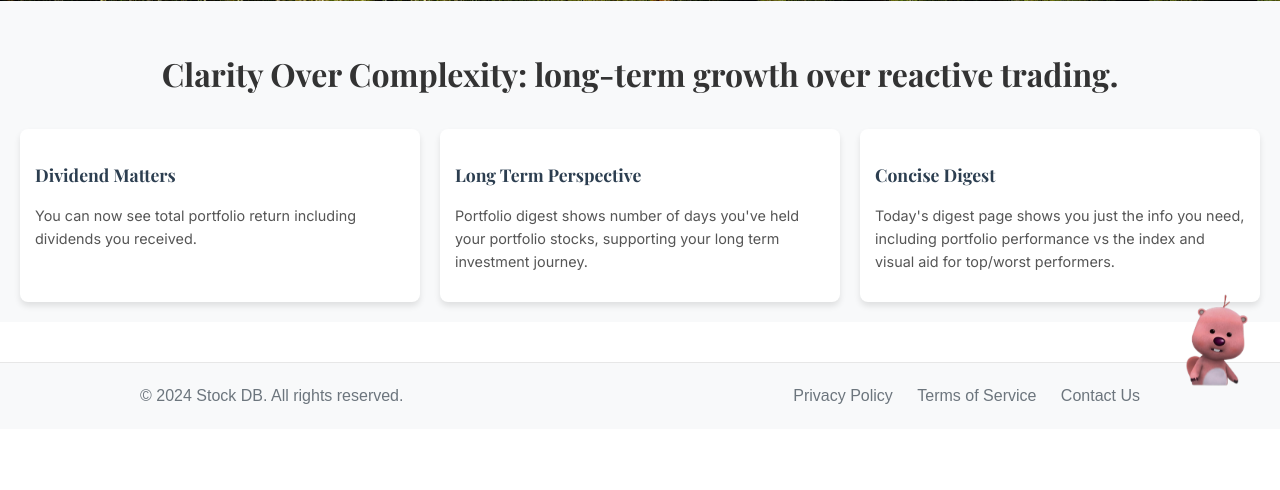
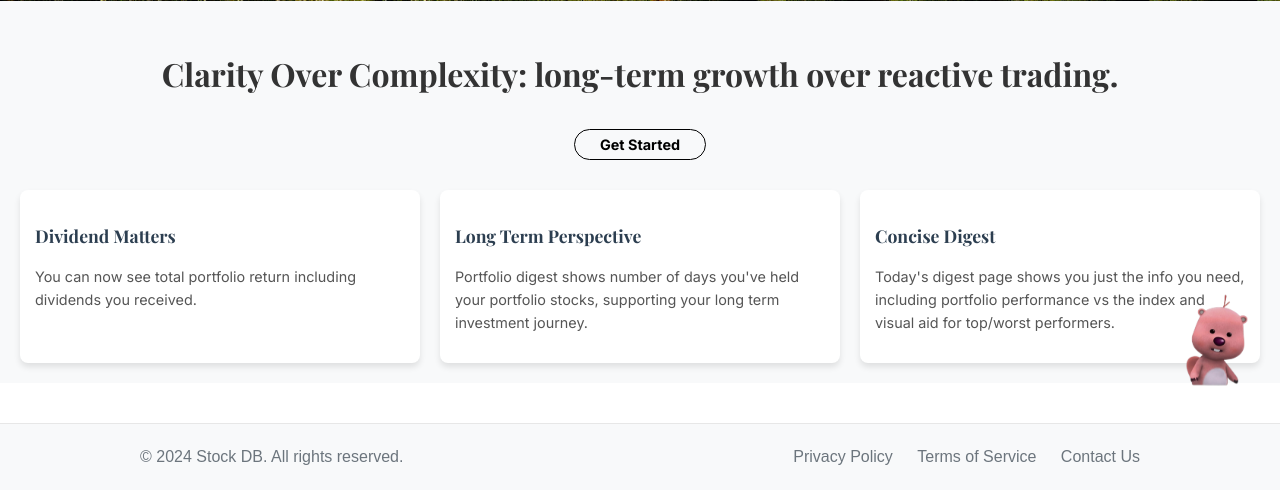
Before and after one commit to kkanamaru17/yourstockdb, a Flask app: page / in a window 1280 px wide. Shown: the part 699-1189 px from the top of the page. Run offline with Flask 2, Linux system fonts and the light colour scheme.

Commit message:
added get started button on LP

```diff
--- a/static/styles.css
+++ b/static/styles.css
@@ -745,3 +745,18 @@ input[type="password"].form-input {
     margin-left: auto;
     margin-right: auto;
 }
+
+.get-started-btn {
+    display: block;
+    width: 120px; /* Reduced from 150px */
+    margin: 15px auto 30px; /* Slightly reduced margins */
+    text-align: center;
+    text-decoration: none;
+    padding: 3px 5px; /* Reduced padding */
+    font-weight: bold;
+    font-size: 0.9em; /* Reduced font size */
+}
+
+.get-started-btn:hover {
+    opacity: 0.9;
+}
--- a/templates/home.html
+++ b/templates/home.html
@@ -32,6 +32,7 @@
 
     <section class="features">
         <h2 class="logo-style">{{ translations[language]['platform_philosophy'] }}</h2>
+        <a href="{{ url_for('login') }}" class="btn-google get-started-btn">{{ translations[language]['get_started'] }}</a>
         <div class="feature-list">
             <div class="feature-item">
                 <h3>{{ translations[language]['dividend_matters'] }}</h3>
--- a/translations.py
+++ b/translations.py
@@ -119,6 +119,7 @@ translations = {
         'long_term_description': "Portfolio digest shows number of days you've held your portfolio stocks, supporting your long term investment journey.",
         'concise_digest': 'Concise Digest',
         'concise_digest_description': "Today's digest page shows you just the info you need, including portfolio performance vs the index and visual aid for top/worst performers.",
+        'get_started': 'Get Started',
     },
     'jp': {
         # translations for home and login
@@ -240,6 +241,6 @@ translations = {
         'long_term_description': 'ポートフォリオダイジェストでは、保有株式の日数を表示し、長期投資の旅をサポートします。',
         'concise_digest': '簡潔なダイジェスト',
         'concise_digest_description': '今日のダイジェストページでは、ポートフォリオのパフォーマンス対指数比較や、トップ/ワーストパフォーマーの視覚的補助を含む、必要な情報だけを表示します。',
-
+        'get_started': '始める',
     }
 }
```
